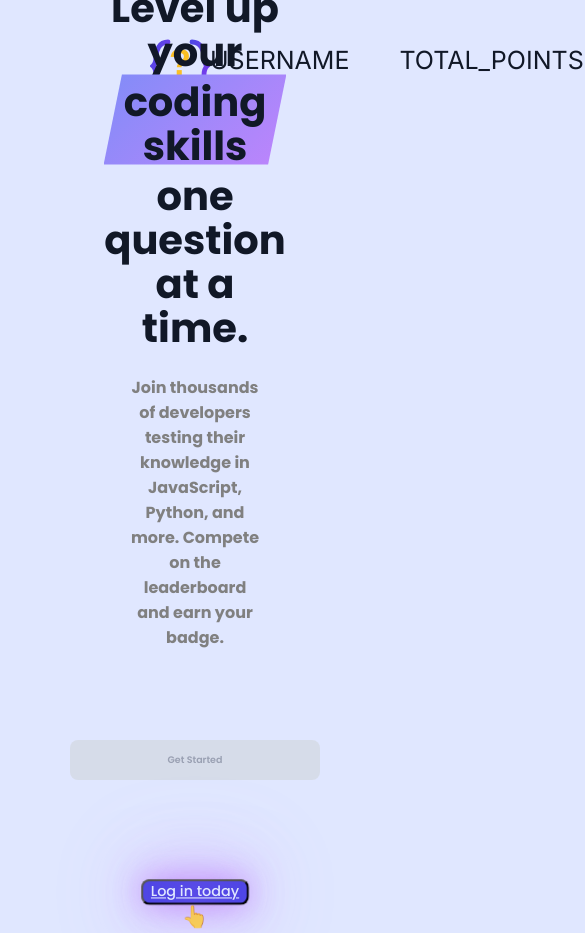
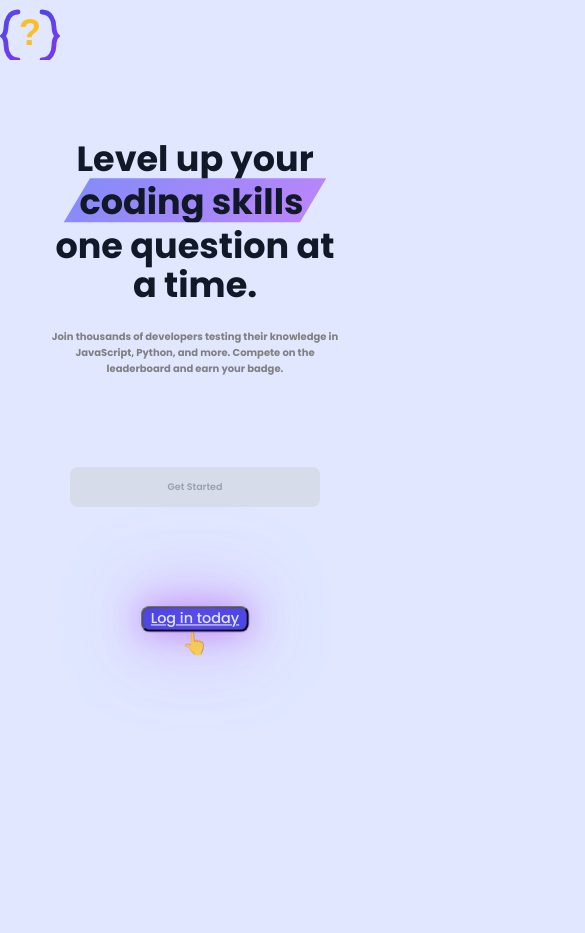
Before and after one commit to Mayank-Bhatasana/quizzes-online, a website built with Vite: page src/index.html in a window 390 px wide. Shown: the top 933 px of the page, 585 px wide, since content can reach past the window. After the commit the page ends 844 px from the top, so only its background shows below. Built offline with nearby package versions, Linux system fonts and the light colour scheme; no server answers.

Commit message:
adding feature to the home page

```diff
--- a/src/main.ts
+++ b/src/main.ts
@@ -16,6 +16,9 @@ const loginButton = document.getElementById("log-in") as HTMLButtonElement;
 // const userStatsContainer = document.getElementById("user-stats"); // The container to show/hide
 
 getStarted.disabled = true;
+userNameDisplay.innerText = "Loading...";
+userPointsDisplay.innerText = "Loading...";
+userAvatarDisplay.innerText = "Loading...";
 
 console.log(userPointsDisplay, userNameDisplay, userAvatarDisplay);
 
@@ -28,6 +31,9 @@ const loadUserProfile = async function () {
   // If the user has not logged in then don't continue
   if (!user) {
     console.log("No user logged in.");
+    userNameDisplay.innerText = "";
+    userPointsDisplay.innerText = "";
+    userAvatarDisplay.classList.add("hidden");
     return;
   }
 
@@ -53,6 +59,7 @@ const loadUserProfile = async function () {
 
 loadUserProfile();
 
-const signOut = async function () {
-  supabase.auth.signOut();
-};
+// const signOut = async function () {
+//   supabase.auth.signOut();
+// };
+// signOut();
--- a/src/scss/components/_navbar.scss
+++ b/src/scss/components/_navbar.scss
@@ -1,14 +1,21 @@
 .home__header {
   margin: 3rem 15rem;
+
+  @media (max-width: 768px) {
+    margin: 0;
+    padding: 0;
+  }
 
   &__nav {
     display: flex;
     background: var(--primary-light);
     justify-content: space-between;
 
-    .logo > a > img {
-      height: 6rem;
-      width: 6rem;
+    .logo {
+      & > a > img {
+        height: 6rem;
+        width: 6rem;
+      }
     }
 
     &__container {
@@ -23,6 +30,11 @@
         display: flex;
         flex-direction: row;
         font-size: 2.5rem;
+        align-items: center;
+
+        @media (max-width: 768px) {
+          font-size: 1.5rem;
+        }
         .right__container--pfp img {
           width: 3rem;
           height: 3rem;
--- a/src/scss/pages/_home.scss
+++ b/src/scss/pages/_home.scss
@@ -15,14 +15,20 @@
   height: 70svh;
   gap: 4rem;
 
+  @media (max-width: 768px) {
+    height: 70svh;
+  }
+
   &__content {
     padding: 5rem;
     display: flex;
     flex-direction: column;
     align-items: center;
     justify-content: center;
-
     width: 60%;
+    @media (max-width: 768px) {
+      width: 100%;
+    }
 
     &__title {
       font-size: 4rem;
@@ -33,9 +39,17 @@
       & .text-gradient {
         background: linear-gradient(135deg, #818cf8 0%, #c084fc 100%);
         display: inline-block;
-        padding: 0.15em 0.5em;
+        padding: 0.15em 0.65em 0.15em 0.45em;
+        font-size: 4rem;
 
         clip-path: polygon(10% 0%, 100% 0%, 90% 90%, 0% 90%);
+        @media (max-width: 768px) {
+          font-size: 3.5rem;
+        }
+      }
+
+      @media (max-width: 768px) {
+        font-size: 3.5rem;
       }
     }
 
@@ -43,6 +57,9 @@
       padding-top: 1rem;
       font-size: 1.6rem;
       color: lighten(black, 50%);
+      @media (max-width: 768px) {
+        font-size: 1rem;
+      }
     }
   }
   &__button {
```
